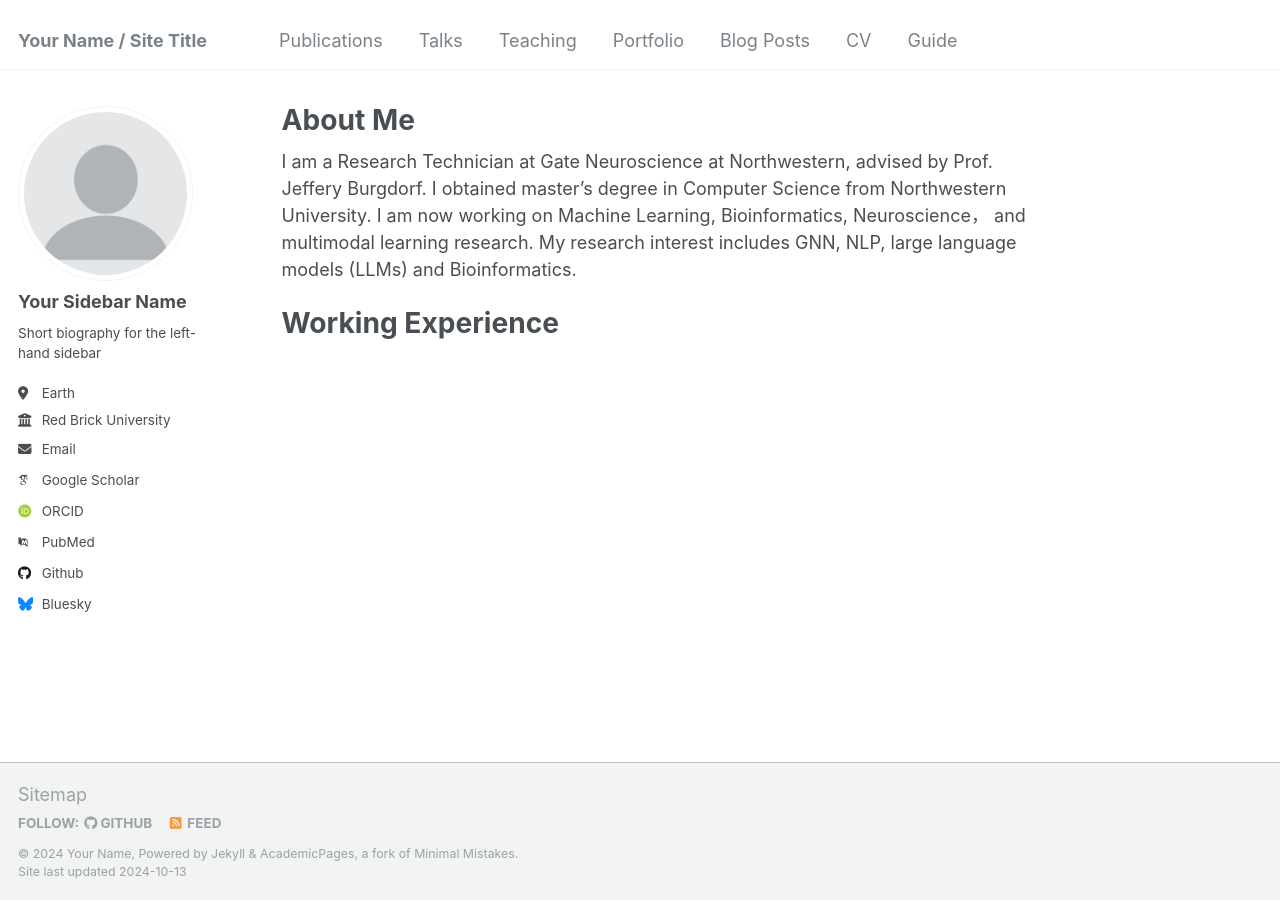
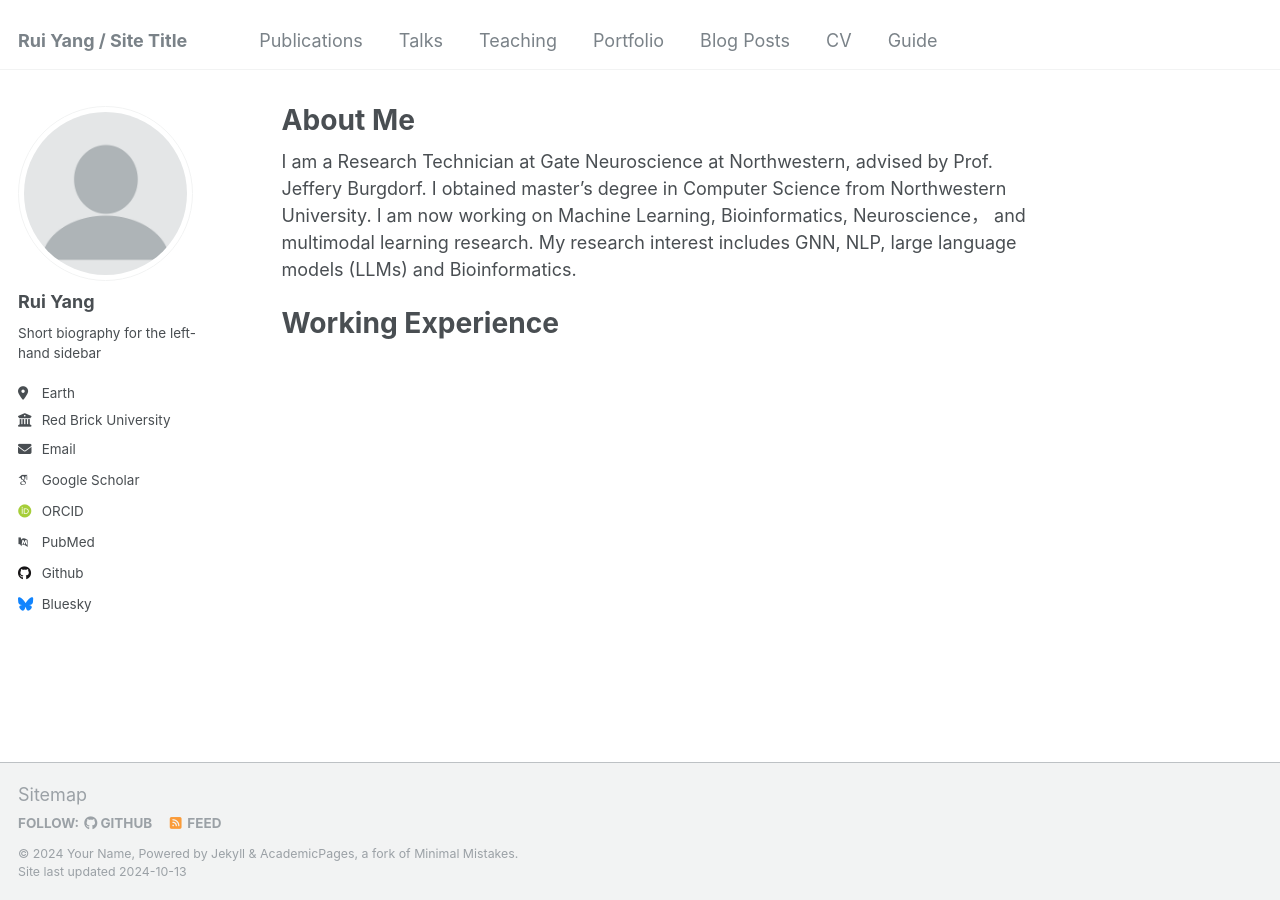
Before and after one commit to ruiyang55/hugo_template1, a Jekyll site: the page built from _pages/about.md, in a window 1280 px wide. Built offline with Jekyll 4.4.1, drawn with Linux system fonts in a browser that asks for light colours; some web fonts are replaced.

Commit message:
Update _config.yml v1

```diff
--- a/_config.yml
+++ b/_config.yml
@@ -8,7 +8,7 @@
 
 # Basic Site Settings
 locale                   : "en-US"
-title                    : "Your Name / Site Title"
+title                    : "Rui Yang / Site Title"
 title_separator          : "-"
 name                     : &name "Your Name"
 description              : &description "personal description"
@@ -22,7 +22,7 @@ repository               : "academicpages/academicpages.github.io"
 author:
   # Biographic information
   avatar           : "profile.png"
-  name             : "Your Sidebar Name"
+  name             : "Rui Yang"
   pronouns         : # example: "she/her"
   bio              : "Short biography for the left-hand sidebar"
   location         : "Earth"
```
